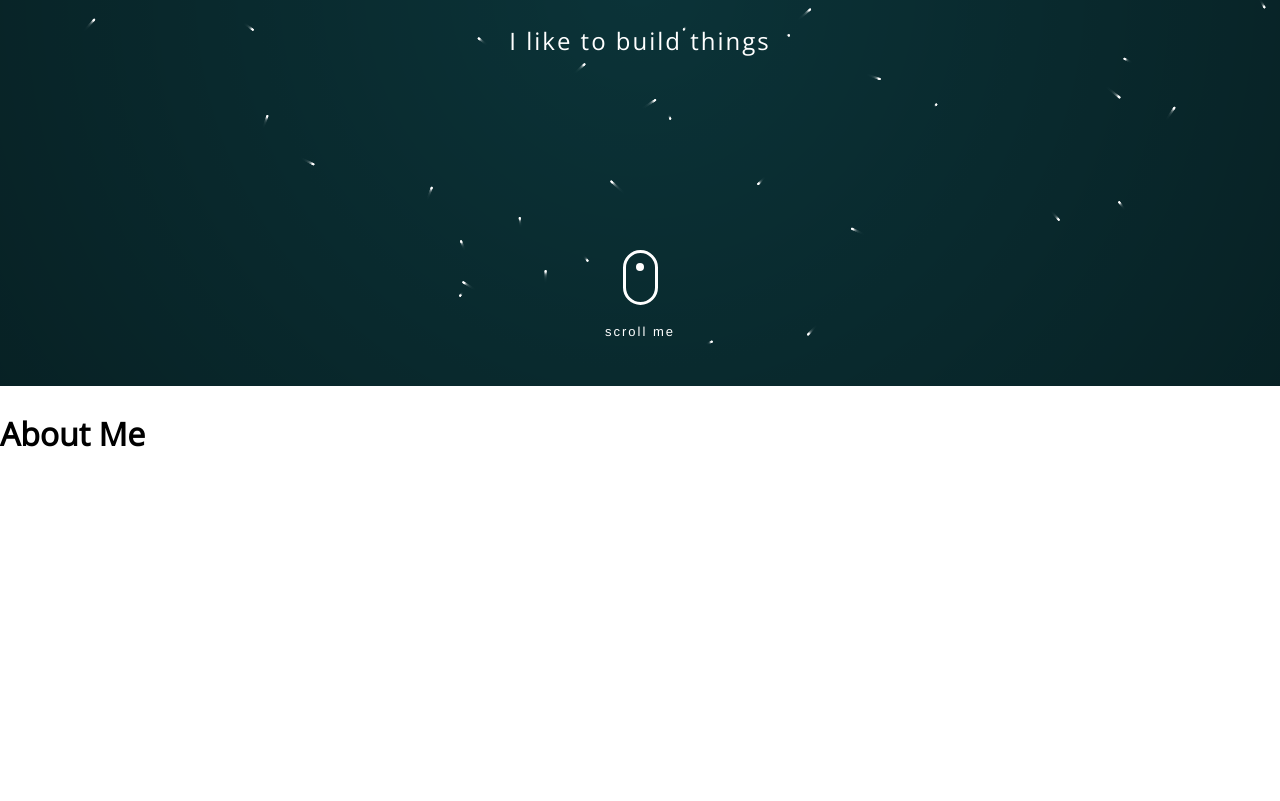
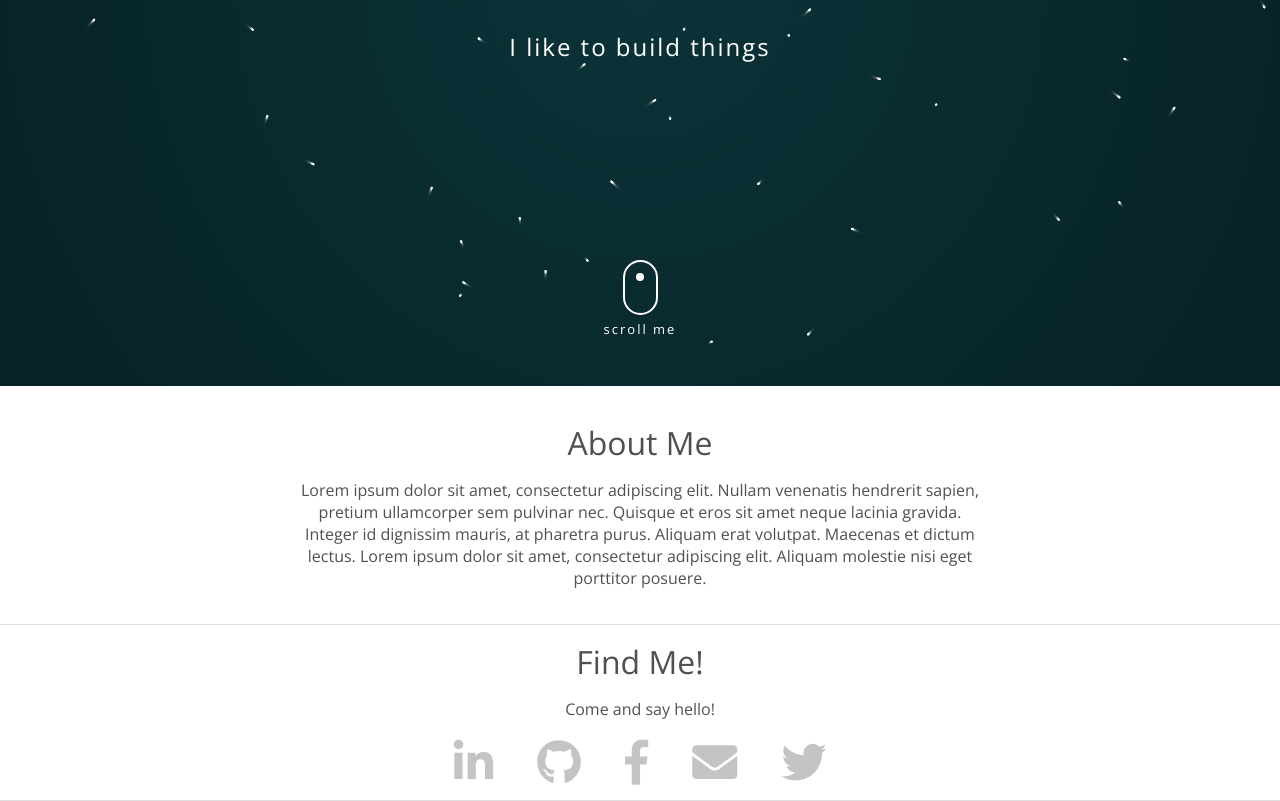
Before and after one commit to gauthamk97/gauthamk97.github.io, a plain HTML site: page index.html in a window 1280 px wide. Shown: the part 414-1215 px from the top of the page. Before the commit the page ends 891 px from the top, so only its background shows below. Drawn offline with nearby package versions, Linux system fonts and the light colour scheme; animation ran at ten frames a second.

Commit message:
Add Find Me section

```diff
--- a/index.html
+++ b/index.html
@@ -6,9 +6,10 @@
         <link href="https://fonts.googleapis.com/css?family=Roboto" rel="stylesheet">
         <link href="https://fonts.googleapis.com/css?family=Open+Sans:300" rel="stylesheet">
         <link rel="icon" href="Assets/favicon.ico" type="image/x-icon"/>
+        <link href="https://use.fontawesome.com/releases/v5.0.8/css/all.css" rel="stylesheet">
     </head>
     <body>
-        <div class="outer-container">
+        <div id="landing" class="outer-container">
             <canvas id="c"></canvas>
             <img id="myPic" src="Assets/DP2.jpg">
             <div id="sayHello" class="inner-container animated fadeInUp canvasTranslateDown">
@@ -30,8 +31,29 @@
             </div>
         </div>
 		<script src='scripts/kzymdn.js'></script>
-		<script src="scripts/index.js"></script>
-        <h1>About Me</h1>
+        <script src="scripts/index.js"></script>
+
+        <div id="aboutMe" class="outer-container">
+            <h1 class="subtopic">About Me</h1>
+            <p>
+                Lorem ipsum dolor sit amet, consectetur adipiscing elit. Nullam venenatis hendrerit sapien,
+                pretium ullamcorper sem pulvinar nec. Quisque et eros sit amet neque lacinia gravida. Integer
+                id dignissim mauris, at pharetra purus. Aliquam erat volutpat. Maecenas et dictum lectus. Lorem
+                ipsum dolor sit amet, consectetur adipiscing elit. Aliquam molestie nisi eget porttitor posuere.
+            </p>
+        </div>
+
+        <div id="findMe" class="outer-container">
+            <h1 id="sayHello" class="subtopic">Find Me!</h1>
+            <p>Come and say hello!</p>
+            <div class="inner-container" id="links">
+                <span><a href="https://www.linkedin.com/in/gautham-kumar" target="_blank"><i id="linkedinLogo" class="fab fa-linkedin-in textLogo"></i></a></span>
+                <span><a href="https://www.github.com/gauthamk97" target="_blank"><i id="githubLogo" class="fab fa-github textLogo"></i></a></span>
+                <span><a href="https://www.facebook.com/heygautham" target="_blank"><i id="facebookLogo" class="fab fa-facebook-f textLogo"></i></a></span>
+                <span><a href="mailto:kgautham1997@gmail.com" target="_blank"><i id="emailLogo" class="fas fa-envelope textLogo"></i></a></span>
+                <span><a href="https://twitter.com/Gautham_Kumar97" target="_blank"><i id="twitterLogo" class="fab fa-twitter textLogo"></i></a></span>
+            </div>
+        </div>
 		<script src="scripts/main.js"></script>
     </body>
 </html>
--- a/styles/style.css
+++ b/styles/style.css
@@ -1,6 +1,10 @@
 body {
     margin: 0;
     font-family: 'Open Sans',sans-serif;
+}
+
+#landing {
+    border: none;
 }
 
 #myPic {
@@ -16,12 +20,13 @@ body {
 
 .outer-container {
     position: relative;
+    border-bottom: 1px solid #dfdfdf;
+    padding-bottom: 15px;
 }
 
 .inner-container {
     position: absolute;
     width: 100%;
-    text-align: center;
     text-align: center;
 }
 
@@ -46,12 +51,62 @@ body {
     letter-spacing: 2px;
 }
 
+.subtopic {
+    color: rgb(80, 80, 80);
+    font-weight: 300;
+    margin: 0px;
+    padding: 15px;
+    text-align: center;
+}
+
 #scrollText {
     display: block;
 }
 
 .canvasTranslateDown {
     transform: translateY(100px);
+}
+
+p {
+    text-align: center;
+    color: rgb(80, 80, 80);
+    margin: auto;
+    min-width: 300px;
+    max-width: 700px;
+    padding: 20px;
+    padding-top: 0px;
+}
+
+#links {
+    position: relative;
+}
+
+.textLogo {
+    font-size: 45px;
+    margin-left: 20px;
+    margin-right: 20px;
+    color: rgb(196, 196, 196);
+    transition: color 0.5s;
+}
+
+#githubLogo:hover {
+    color: black;
+}
+
+#twitterLogo:hover {
+    color: #2aa3ef;
+}
+
+#facebookLogo:hover {
+    color: #4969a8;
+}
+
+#linkedinLogo:hover {
+    color: #1677b2;
+}
+
+#emailLogo:hover {
+    color: black;
 }
 
 /* Animation */
@@ -162,7 +217,7 @@ body {
 	font-weight: normal;
 	color: #7f8c8d;
 	color: #ffffff;
-	font-family: "proxima-nova", "Helvetica Neue", Helvetica, Arial, sans-serif;
+	/* font-family: "proxima-nova", "Helvetica Neue", Helvetica, Arial, sans-serif; */
 	letter-spacing: 2px;
 }
 
@@ -188,7 +243,7 @@ body {
 	-webkit-box-sizing: border-box;
 	-moz-box-sizing: border-box;
 	box-sizing: border-box;
-	border: 3px solid white;
+	border: 2px solid white;
 	border-radius: 23px;
 }
 
```
